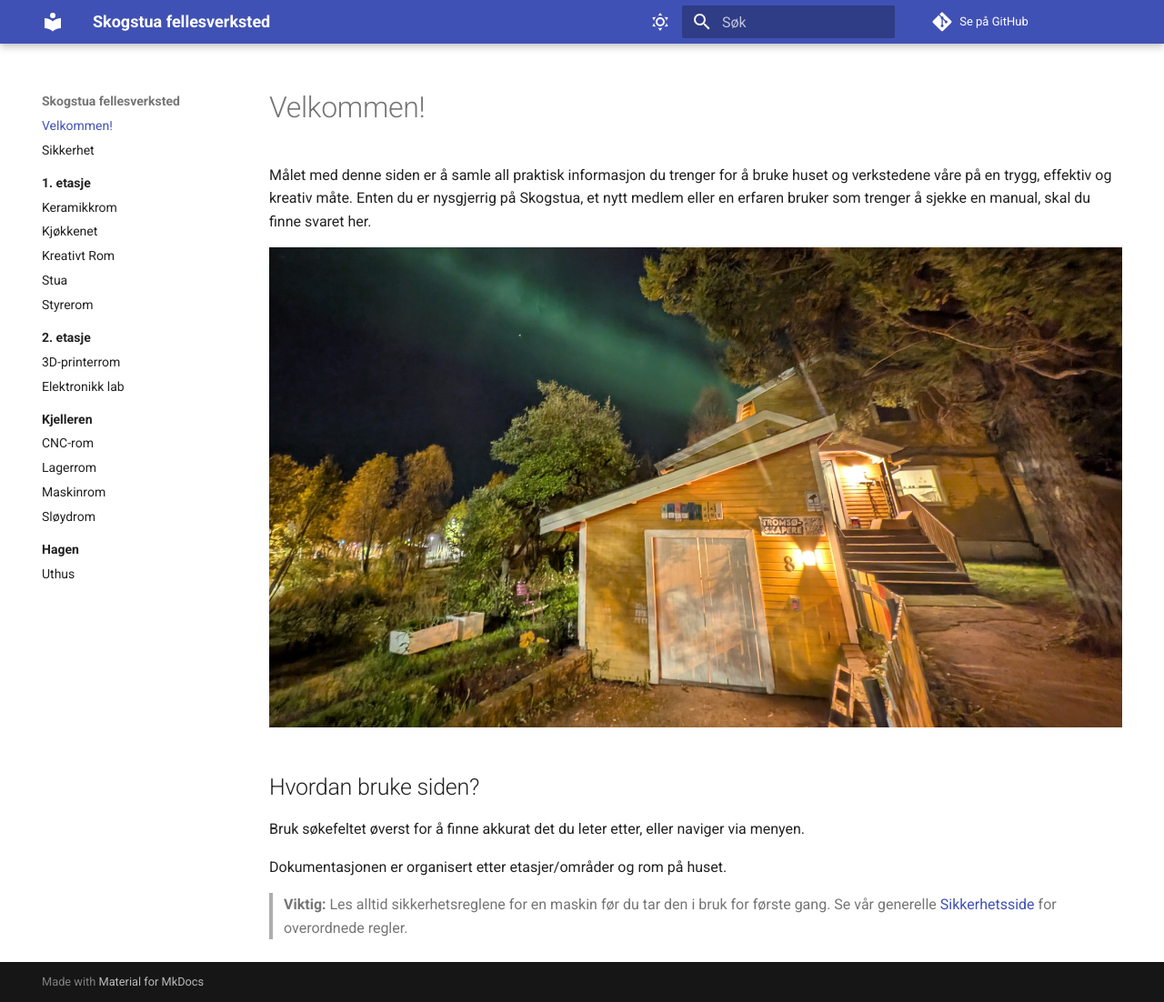
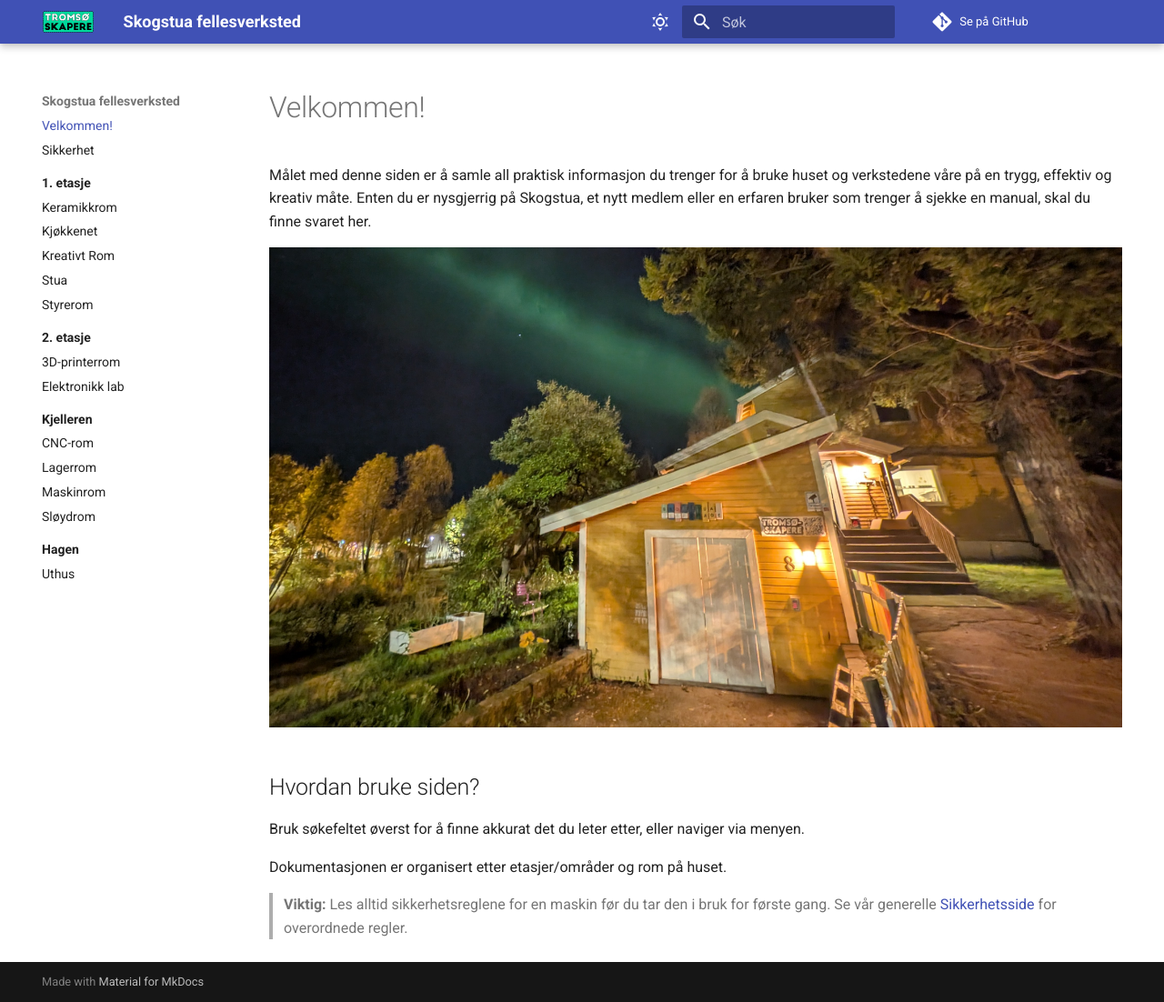
Before and after one commit to Tromsoskapere/mkdocs-skogstua, an MkDocs documentation site: the page built from docs/index.md, in a window 1280 px wide and 1102 px high. Shown: the whole window at 91% size. Built offline with MkDocs 1.6.1 and Material for MkDocs 9.7.7, drawn with Linux system fonts in a browser that asks for light colours; comment, search, counter and statistics services are not loaded.

Commit message:
Update mkdocs.yml

```diff
--- a/mkdocs.yml
+++ b/mkdocs.yml
@@ -6,7 +6,7 @@ repo_name: Se på GitHub
 theme:
   name: material
   language: nb
-  # logo: assets/logo.svg
+  logo: logo.svg
   palette:
     - scheme: default
       toggle:
```
